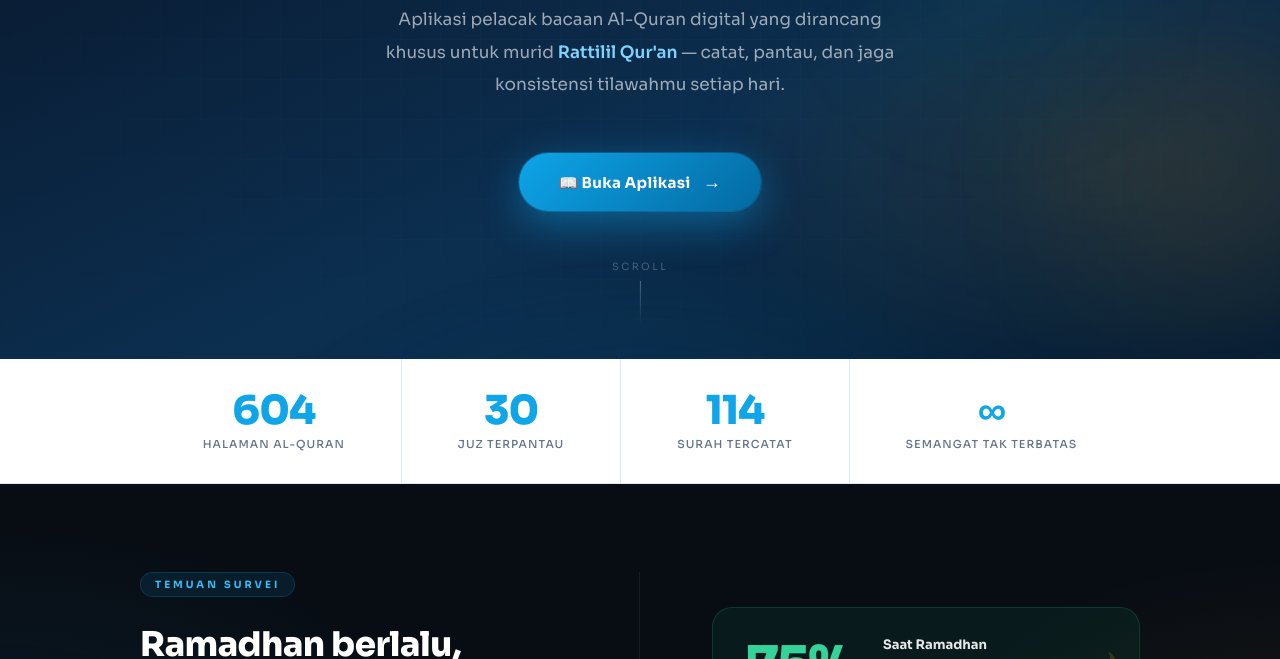
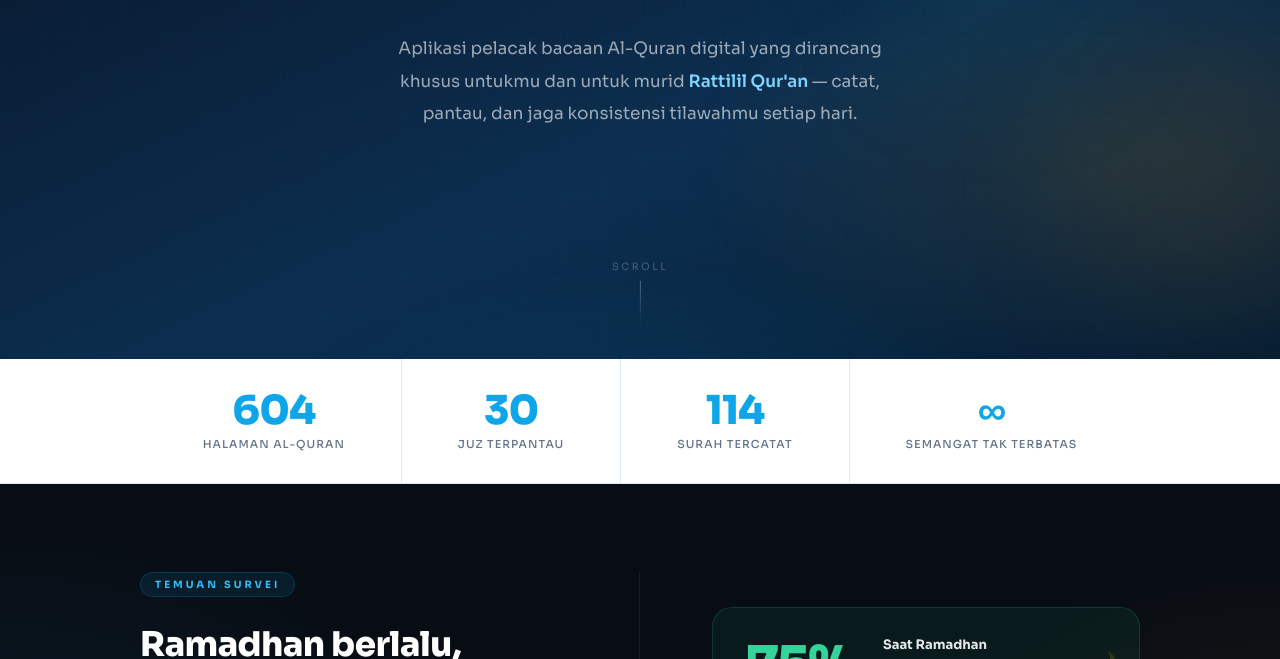
Before and after one commit to rattililquran/Tentang-KhatamKu, a plain HTML site: page index.html in a window 1280 px wide. Shown: the part 441-1100 px from the top of the page. Drawn offline with Linux system fonts and the light colour scheme.

Commit message:
Update index.html

```diff
--- a/index.html
+++ b/index.html
@@ -1060,13 +1060,10 @@
   <p class="hero-sub">Teman Setia Perjalanan Tilawahmu</p>
 
   <p class="hero-desc">
-    Aplikasi pelacak bacaan Al-Quran digital yang dirancang khusus untuk murid
+    Aplikasi pelacak bacaan Al-Quran digital yang dirancang khusus untukmu dan untuk murid
     <strong>Rattilil Qur'an</strong> — catat, pantau, dan jaga konsistensi tilawahmu setiap hari.
   </p>
 
-  <a href="https://rattililquran.github.io/KhatamKu/" class="hero-cta" target="_blank" rel="noopener">
-    📖 Buka Aplikasi <span class="hero-cta-arrow">→</span>
-  </a>
 
   <div class="hero-scroll">
     <span>Scroll</span>
```
